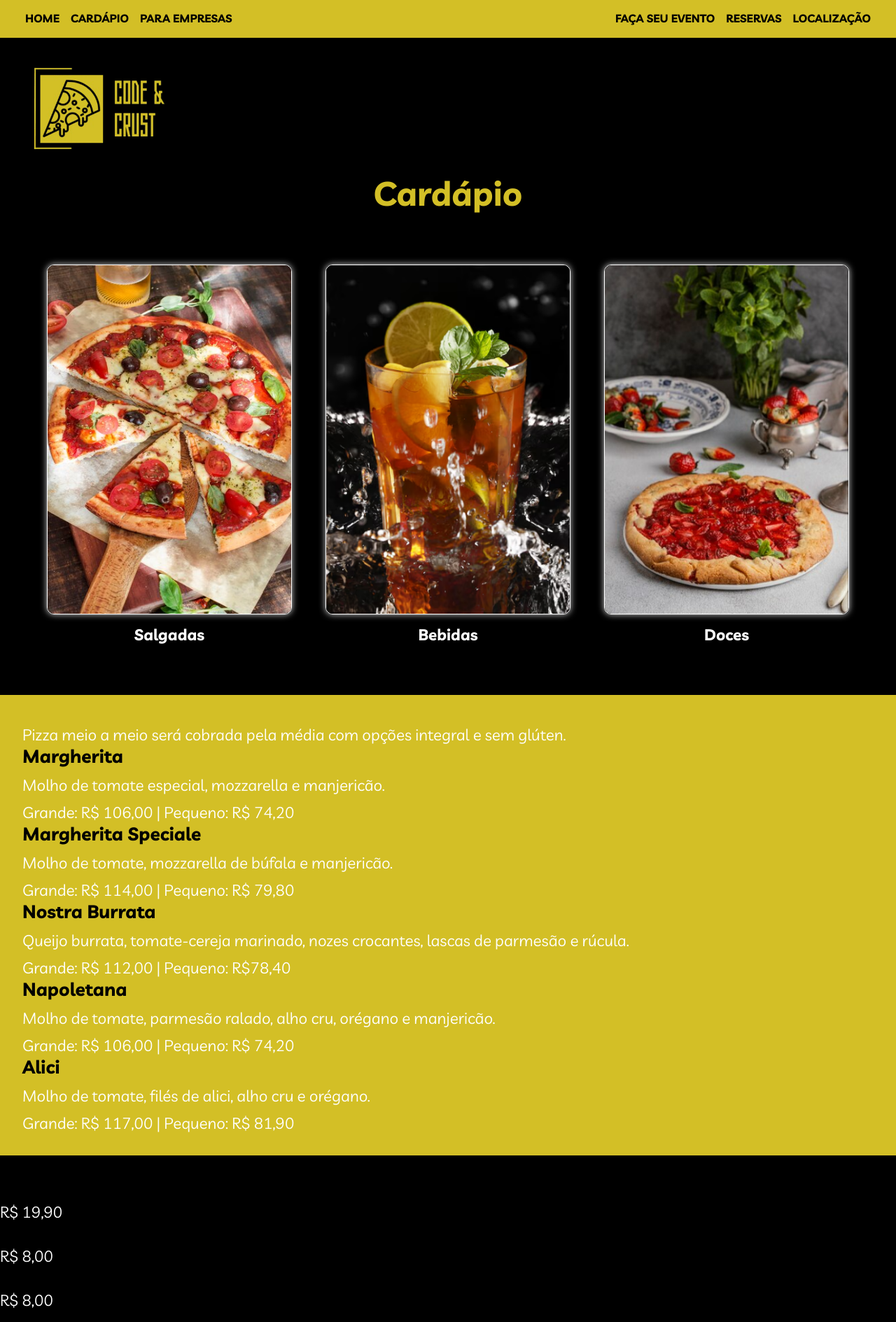
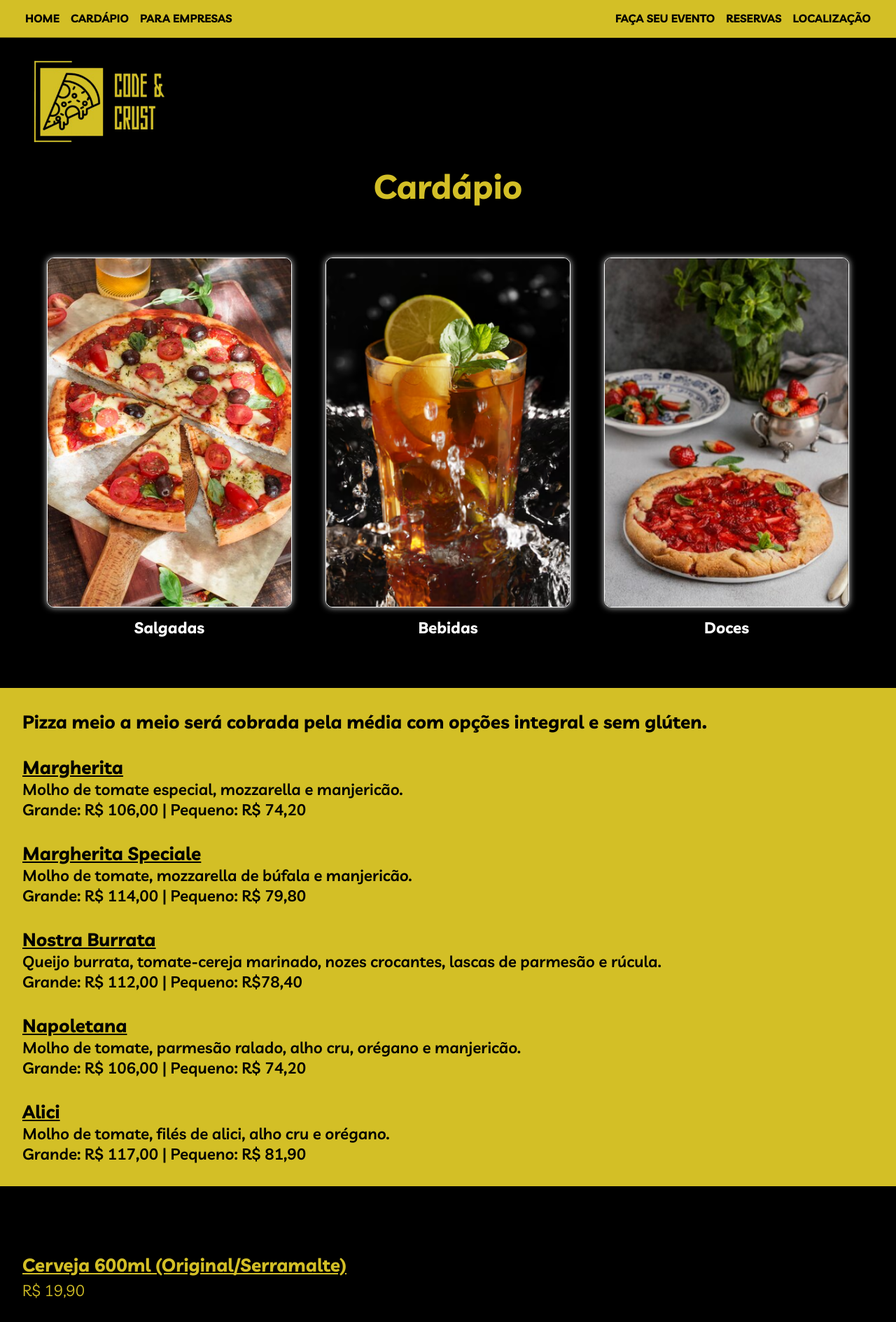
Before and after one commit to fmascena-dev/Pizzaria_Code_Crust, a React (Vite) app: page /cardapio in a window 1280 px wide. Shown: the top 1889 px of the page at 70% size. Built offline with nearby package versions, Linux system fonts and the light colour scheme.

Commit message:
styles: mudanças em alguns styles e criando animações no header, home e cardápio

```diff
--- a/src/components/header/Header.jsx
+++ b/src/components/header/Header.jsx
@@ -1,19 +1,34 @@
 import { NavLink } from 'react-router-dom';
 import '../../styles/_header.scss'
+import { useEffect, useState } from 'react';
 
 export default function Header() {
+  const [scrollY, setScrollY] = useState(0);
+
+  useEffect(() => {
+    const handleScroll = () => {
+      setScrollY(window.scrollY);
+    };
+
+    window.addEventListener("scroll", handleScroll);
+    return () => window.removeEventListener("scroll", handleScroll);
+  }, []);
   return (
-    <header className="header">
+    <header
+      className="header"
+      style={{ transform: `translateY(${scrollY}px)` }}
+    >
       <nav>
-        <NavLink to='/'>HOME</NavLink>
-        <NavLink to='/cardapio'>CARDÁPIO</NavLink>
-        <NavLink to='/para_empresas'>PARA EMPRESAS</NavLink>
-        </nav>
-        <nav>
-        <NavLink to='/seu_evento'>FAÇA SEU EVENTO</NavLink>
-        <NavLink to='/reservas'>RESERVAS</NavLink>
-        <NavLink to='/localizacao'>LOCALIZAÇÃO</NavLink>
+        <NavLink to="/">HOME</NavLink>
+        <NavLink to="/cardapio">CARDÁPIO</NavLink>
+        <NavLink to="/para_empresas">PARA EMPRESAS</NavLink>
       </nav>
+      <nav>
+        <NavLink to="/seu_evento">FAÇA SEU EVENTO</NavLink>
+        <NavLink to="/reservas">RESERVAS</NavLink>
+        <NavLink to="/localizacao">LOCALIZAÇÃO</NavLink>
+      </nav>
+      <div className='animatedBorder'></div>
     </header>
   );
 }
--- a/src/pages/cardapio/Cardapio.jsx
+++ b/src/pages/cardapio/Cardapio.jsx
@@ -38,10 +38,11 @@ export default function Cardapio() {
 
       <section className="pizza-salgada" id="salgada">
         <div className="salgada">
-          <p>
+          <h3>
             Pizza meio a meio será cobrada pela média com opções integral e sem
             glúten.
-          </p>
+          </h3>
+
           <div className="sessao-pizza">
             <h3>Margherita</h3>
             <p>Molho de tomate especial, mozzarella e manjericão.</p>
@@ -62,6 +63,7 @@ export default function Cardapio() {
             </p>
             <p>Grande: R$ 112,00 | Pequeno: R$78,40</p>
           </div>
+
           <div className="sessao-pizza">
             <h3>Napoletana</h3>
             <p>
@@ -69,11 +71,13 @@ export default function Cardapio() {
             </p>
             <p>Grande: R$ 106,00 | Pequeno: R$ 74,20</p>
           </div>
+
           <div className="sessao-pizza">
             <h3>Alici</h3>
             <p>Molho de tomate, filés de alici, alho cru e orégano.</p>
             <p>Grande: R$ 117,00 | Pequeno: R$ 81,90</p>
           </div>
+
         </div>
       </section>
 
@@ -136,7 +140,7 @@ export default function Cardapio() {
       <figure className="pessoal">
         <img
           className="img-final"
-          src="/images/Cardapio/image-final.png"
+          src={Pizza}
           alt="Pessoas comendo Pizza"
         />
       </figure>
--- a/src/pages/home/Home.jsx
+++ b/src/pages/home/Home.jsx
@@ -1,5 +1,5 @@
 import '../../styles/_home.scss'
-import Logo from '../../assets/home/Logo.png';
+import Logo from '../../assets/home/logo2.png';
 import ImgTwo from '../../assets/home/pizza1.jpg'
 import 'aos/dist/aos.css';
 
--- a/src/styles/_cardapio.scss
+++ b/src/styles/_cardapio.scss
@@ -2,12 +2,6 @@
   display: flex;
   flex-direction: column;
   gap: 2rem;
-
-  p {
-    color: var(--text-color-two);
-    margin-top: 10px;
-    font-size: 1.4rem;
-  }
 
   h1 {
     color: var(--text-color-four);
@@ -17,8 +11,21 @@
 }
 
 .logo-cardapio {
-  margin: 6rem 0 0 3rem;
+  margin: 2rem 0 0 3rem;
   width: 15%;
+
+  &:hover {
+      animation: translateY 0.5s infinite alternate ease-in-out;
+    }
+
+    @keyframes translateY {
+      from {
+        transform: translateY(0) scale(1);
+      }
+      to {
+        transform: translateY(-0.5rem) scale(1.1);
+      }
+    }
 }
 
 .menu-cardapio {
@@ -35,6 +42,25 @@
     border-radius: 10px;
     width: 350px;
     height: 500px;
+
+    &:hover {
+      animation: translateY 0.5s infinite alternate ease-in-out;
+    }
+
+    @keyframes translateY {
+      from {
+        transform: translateY(0) scale(1);
+      }
+      to {
+        transform: translateY(-0.5rem) scale(1.1);
+      }
+    }
+  }
+
+  p {
+    margin-top: 10px;
+    font-size: 1.4rem;
+    color: #fff;
   }
 }
 
@@ -46,5 +72,46 @@
     flex-direction: column;
     padding: 2rem;
     font-size: 1.4rem;
+
+    p {
+      font-weight: 600;
+      font-size: 1.4rem;
     }
   }
+
+  .sessao-pizza {
+    margin-top: 2rem;
+    display: flex;
+    flex-direction: column;
+    font-size: 1.4rem;
+
+    h3 {
+      text-decoration: underline;
+    }
+  }
+}
+
+.bebidas {
+  color: var(--text-color-four);
+  padding: 2rem;
+}
+
+.sessao-bebida {
+  margin-top: 2rem;
+  display: flex;
+  flex-direction: column;
+  font-size: 1.4rem;
+
+  h3 {
+    text-decoration: underline;
+  }
+
+  p {
+    font-weight: normal;
+    margin-top: 5px;
+  }
+}
+ .sessao-doce {
+    background-color: var(--text-color-four);
+    padding: 2rem;
+ }
--- a/src/styles/_header.scss
+++ b/src/styles/_header.scss
@@ -4,8 +4,35 @@
   width: 100%;
   display: flex;
   justify-content: space-between;
-  position: fixed;
+  position: relative;
   z-index: 999;
+}
+
+.animatedBorder {
+  position: absolute;
+  bottom: 0;
+  left: 0;
+  width: 100%;
+  height: 1px;
+  overflow: hidden;
+
+  &::before {
+    content: '';
+    position: absolute;
+    width: 100%;
+    height: 1px;
+    background: linear-gradient(to right, transparent, var(--bg-color-one), transparent);
+    animation: slideBorder 2s linear infinite;
+  }
+}
+
+@keyframes slideBorder {
+  0% {
+    left: -100%;
+  }
+  100% {
+    left: 100%;
+  }
 }
 
 .header nav {
--- a/src/styles/_home.scss
+++ b/src/styles/_home.scss
@@ -25,14 +25,28 @@
   color: var(--text-color-two);
   font-size: 3rem;
   z-index: 0;
-  margin-top: 10rem;
+  margin-top: 5rem;
 }
 
 .logo {
   z-index: 0;
-  width: 20rem;
-  height: 20rem;
-  margin-top: -80px;
+  width: 250px;
+  height: 150px;
+  margin-top: 20px;
+  margin-bottom: 50px;
+
+  &:hover {
+      animation: translateY 0.5s infinite alternate ease-in-out;
+    }
+
+    @keyframes translateY {
+      from {
+        transform: translateY(0) scale(1);
+      }
+      to {
+        transform: translateY(-0.5rem) scale(1.1);
+      }
+    }
 }
 
 .home {
@@ -56,6 +70,7 @@
 
 .historia h2 {
   margin-bottom: 2rem;
+  font-size: 2.5rem;
 }
 
 .paragrafos {
```
Lines whose indentation alone changed are shown as unchanged.
